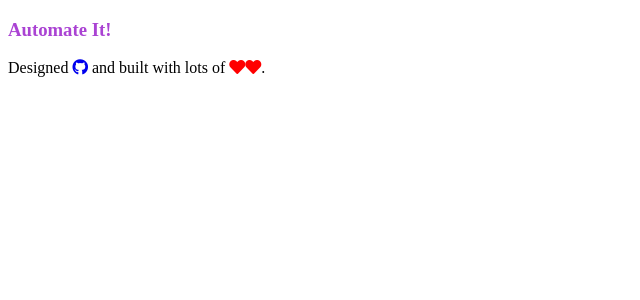
After one commit to powerfist01/hawk-eyed, a Flask app: page /instagram in a window 1280 px wide. The commit adds this page. Shown: the top 300 px of the page, without its empty margins (0-640 px from the left). Run offline with Flask 2, Linux system fonts and the light colour scheme; some libraries are stand-ins or nearby versions.

Commit message:
added instagram html

```diff
--- a/templates/index.html
+++ b/templates/index.html
@@ -77,10 +77,7 @@
 
 <body>
     <div class="container-fluid">
-        <a class="navbar-brand" href="/">
-            <h3 style="color:rgb(170, 67, 211);">Hawk Eyed</h3>
-        </a>
-
+        <h3 style="color:rgb(170, 67, 211);">CoinSwitch API</h3>
         <div class="cards-list">
             {% if coins%}
                 {% for coin in coins %}
--- /dev/null
+++ b/templates/instagram.html
@@ -0,0 +1,31 @@
+<!DOCTYPE html>
+<html>
+
+<head>
+    <title>Hawk Eyed</title>
+    <link href="https://use.fontawesome.com/releases/v5.0.8/css/all.css" rel="stylesheet">
+    <style>
+        #footer {
+            bottom: 0;
+            width: auto;
+        }
+        a{
+            text-decoration: none;
+        }
+    </style>
+</head>
+
+<body>
+    <div class="container-fluid">
+        <h3 style="color:rgb(170, 67, 211);">Automate It!</h3>
+    </div>
+
+    <footer id="footer" class="bd-footer text-muted">
+        <div>
+            <p>Designed <a href="https://github.com/powerfist01/hawk-eyed" target="_blank"><i class="fab fa-github"></i>
+            </a> and built with lots of <i style="color: red;" class="fas fa-heart"></i><i style="color: red;" class="fas fa-heart"></i>.</p>
+        </div>
+    </footer>
+</body>
+
+</html>
```
